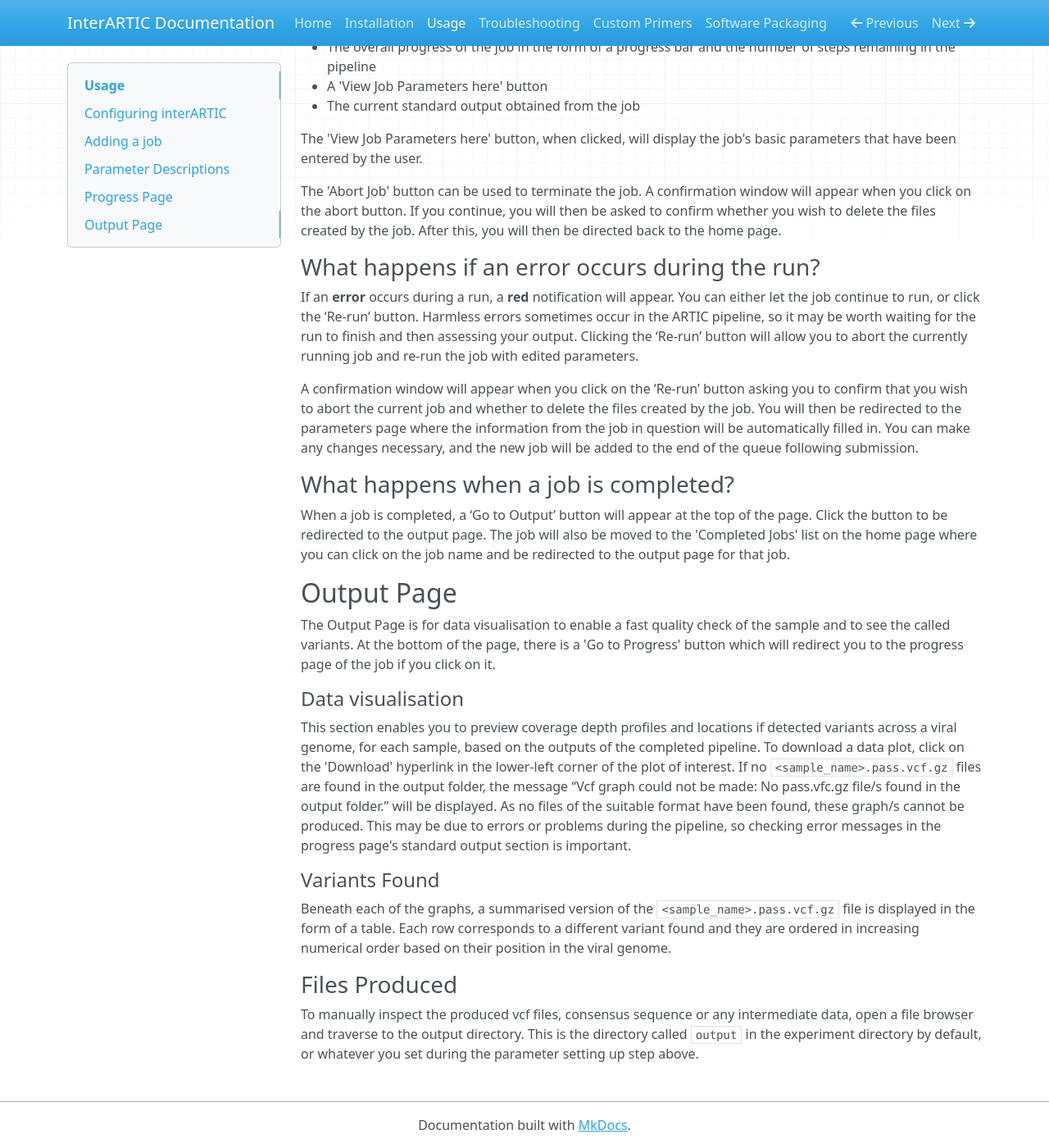
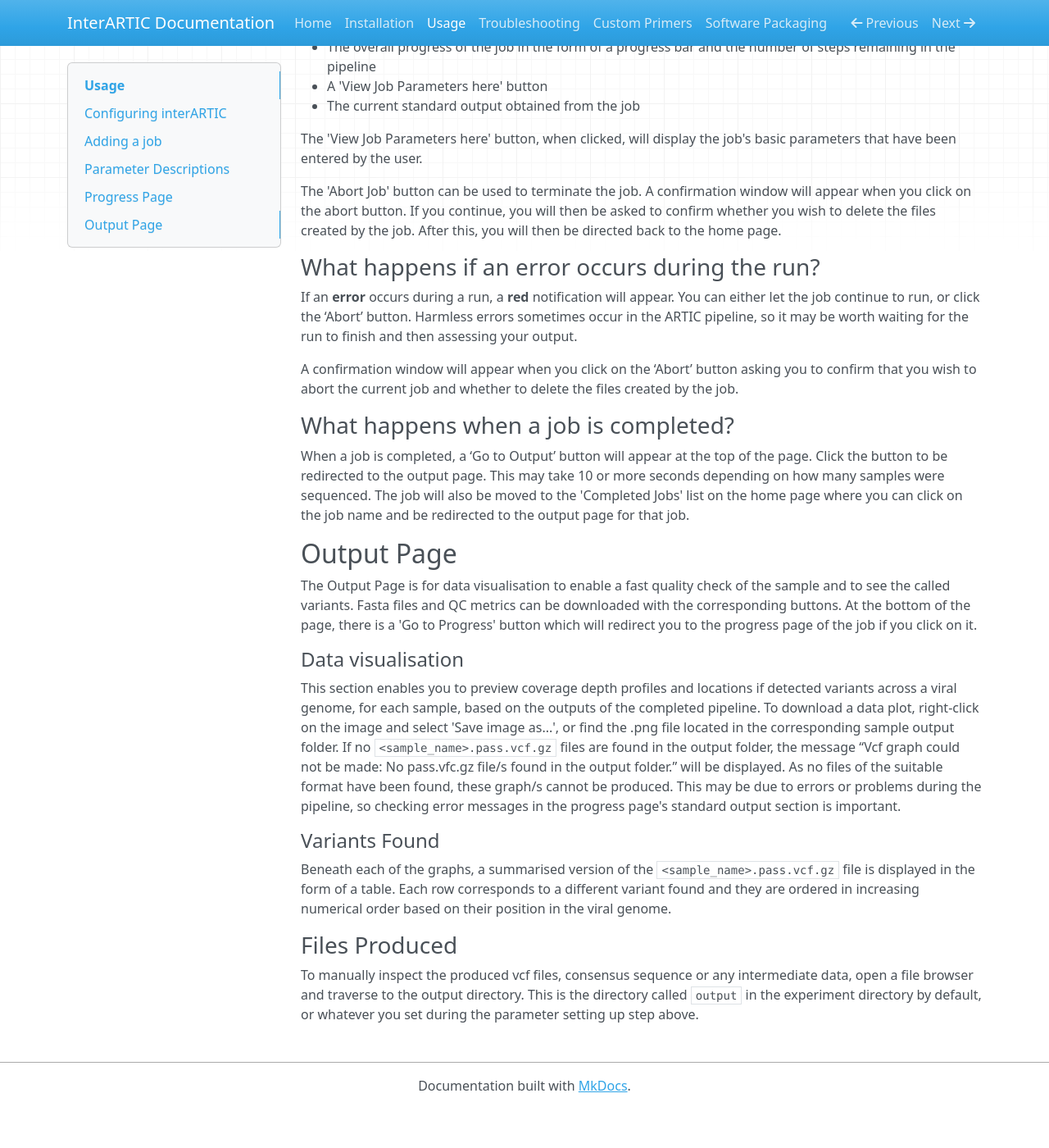
Before and after one commit to Psy-Fer/interARTIC, an MkDocs documentation site: the page built from docs/usage.md, in a window 1280 px wide and 1400 px high, scrolled down 4395 px. Shown: the whole window at 82% size. Built offline with MkDocs 1.6.1, drawn with Linux system fonts in a browser that asks for light colours; nearby versions of some CDN libraries; after the commit the page ends 5747 px from its top, so only the background shows below that; some of the changed text lies outside the part shown.

Commit message:
updated docs

````diff
--- a/docs/usage.md
+++ b/docs/usage.md
@@ -59,7 +59,7 @@ uuid/
 
 Note that this is how MinKNOW currently produces data when live basecalling is enabled. If your data is not named in this format, please rename the corresponding directories/files to: `fast5_pass`, `fastq_pass`, sequencing_summary.txt.
 
-If you wish to analyse some custom data that is not organised in the above structure, you will need to create a directory structure that adheres to the above structure (give alpha-numeric names of your choice for `experiment_group`, `sample_id` and the `uid`) and rename the files accordingly. For *medaka* pipeline, only the *.fastq* files are required. You can simply place one or more *.fastq* files under a subdirectory named *fastq_pass*. For nanopolish pipeline,have to place *.fastq* file/s in  *fastq_pass*, the corresponding fast5 file/s under `fast5_pass` and the sequencing_summary file under the name sequencing_summary.txt. The *fast5_fail* and *fastq_fail* directories are not required by either pipeline.
+If you wish to analyse some custom data that is not organised in the above structure, you will need to create a directory structure that adheres to the above structure (give alpha-numeric names of your choice for `experiment_group`, `sample_id` and the `uid`) and rename the files accordingly. For *medaka* pipeline, only the *.fastq* files are required. You can simply place one or more *.fastq* files under a subdirectory named *fastq_pass*. For the nanopolish pipeline, you have to place *.fastq* file/s in  *fastq_pass*, the corresponding fast5 file/s under `fast5_pass` and the sequencing_summary file under the name sequencing_summary.txt. The *fast5_fail* and *fastq_fail* directories are not required by either pipeline.
 
 
 ### Sample-barcode manifest file
@@ -147,30 +147,28 @@ The 'Abort Job' button can be used to terminate the job. A confirmation window w
 
 ### What happens if an error occurs during the run?
 
-If an **error** occurs during a run, a **red** notification will appear. You can either let the job continue to run, or click the ‘Re-run’ button. Harmless errors sometimes occur in the ARTIC pipeline, so it may be worth waiting for the run to finish and then assessing your output. Clicking the ‘Re-run’ button will allow you to abort the currently running job and re-run the job with edited parameters.
+If an **error** occurs during a run, a **red** notification will appear. You can either let the job continue to run, or click the ‘Abort’ button. Harmless errors sometimes occur in the ARTIC pipeline, so it may be worth waiting for the run to finish and then assessing your output.
 
-A confirmation window will appear when you click on the ‘Re-run’ button asking you to confirm that you wish to abort the current job and whether to delete the files created by the job.  You will then be redirected to the parameters page where the information from the job in question will be automatically filled in. You can make any changes necessary, and the new job will be added to the end of the queue following submission.
+A confirmation window will appear when you click on the ‘Abort’ button asking you to confirm that you wish to abort the current job and whether to delete the files created by the job.
 
 ### What happens when a job is completed?
 
-When a job is completed, a ‘Go to Output’ button will appear at the top of the page. Click the button to be redirected to the output page. The job will also be moved to the 'Completed Jobs' list on the home page where you can click on the job name and be redirected to the output page for that job.
+When a job is completed, a ‘Go to Output’ button will appear at the top of the page. Click the button to be redirected to the output page. This may take 10 or more seconds depending on how many samples were sequenced. The job will also be moved to the 'Completed Jobs' list on the home page where you can click on the job name and be redirected to the output page for that job.
 
 ## Output Page
 
-The Output Page is for data visualisation to enable a fast quality check of the sample and to see the called variants. At the bottom of the page, there is a 'Go to Progress' button which will redirect you to the progress page of the job if you click on it.
+The Output Page is for data visualisation to enable a fast quality check of the sample and to see the called variants. Fasta files and QC metrics can be downloaded with the corresponding buttons. At the bottom of the page, there is a 'Go to Progress' button which will redirect you to the progress page of the job if you click on it.
 
 
 #### Data visualisation
 
-
-This section enables you to preview coverage depth profiles and locations if detected variants across a viral genome, for each sample, based on the outputs of the completed pipeline. To download a data plot, click on the 'Download' hyperlink in the lower-left corner of the plot of interest. If no ```<sample_name>.pass.vcf.gz``` files are found in the output folder, the message “Vcf graph could not be made: No pass.vfc.gz file/s found in the output folder.” will be displayed. As no files of the suitable format have been found, these graph/s cannot be produced. This may be due to errors or problems during the pipeline, so checking error messages in the progress page's standard output section is important.
+This section enables you to preview coverage depth profiles and locations if detected variants across a viral genome, for each sample, based on the outputs of the completed pipeline. To download a data plot, right-click on the image and select 'Save image as...', or find the .png file located in the corresponding sample output folder. If no ```<sample_name>.pass.vcf.gz``` files are found in the output folder, the message “Vcf graph could not be made: No pass.vfc.gz file/s found in the output folder.” will be displayed. As no files of the suitable format have been found, these graph/s cannot be produced. This may be due to errors or problems during the pipeline, so checking error messages in the progress page's standard output section is important.
 
 #### Variants Found
 
 Beneath each of the graphs, a summarised version of the ```<sample_name>.pass.vcf.gz``` file is displayed in the form of a table. Each row corresponds to a different variant found and they are ordered in increasing numerical order based on their position in the viral genome.
 
 
-
 ### Files Produced
 
 To manually inspect the produced vcf files, consensus sequence or any intermediate data, open a file browser and traverse to the output directory. This is the directory called `output` in the experiment directory by default, or whatever you set during the parameter setting up step above.
````
Also changed, not shown: docs/primers.md (+1 -2 lines), docs/troubleshooting.md (+1 -0 lines).
